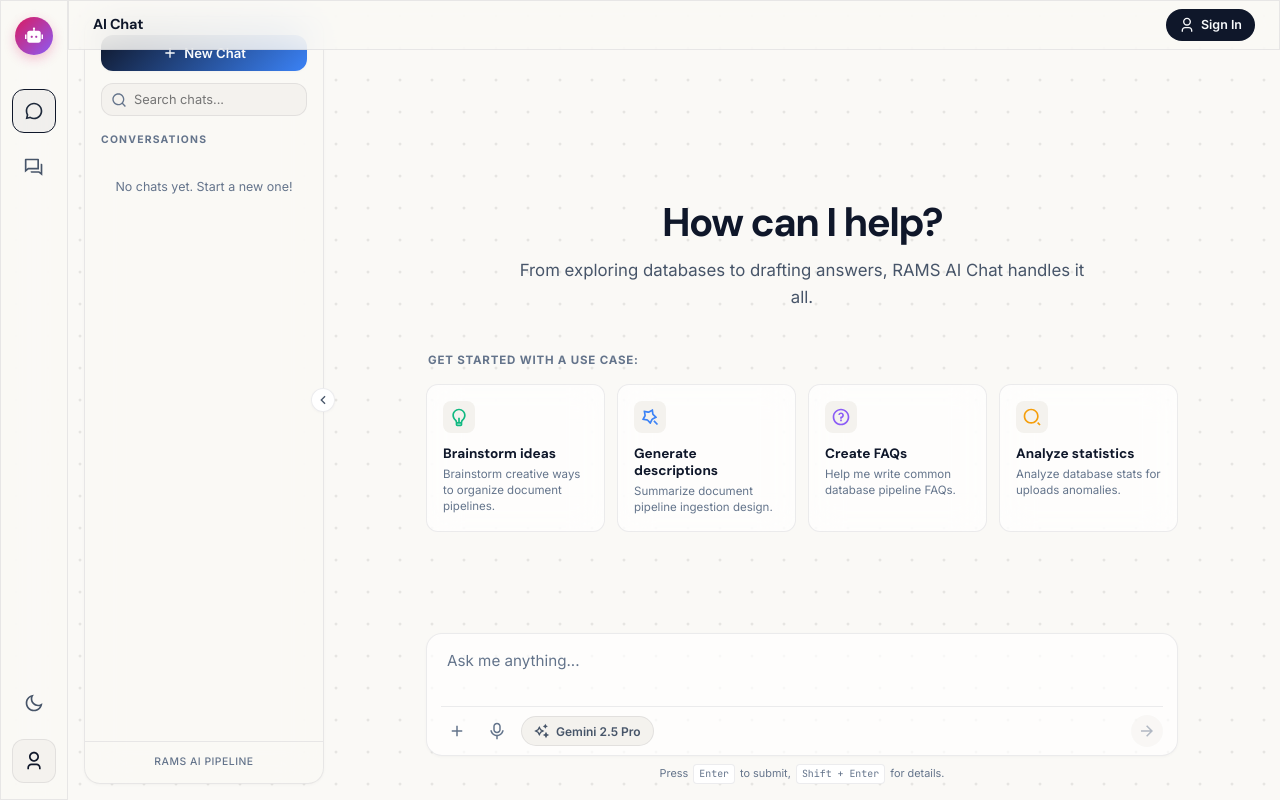
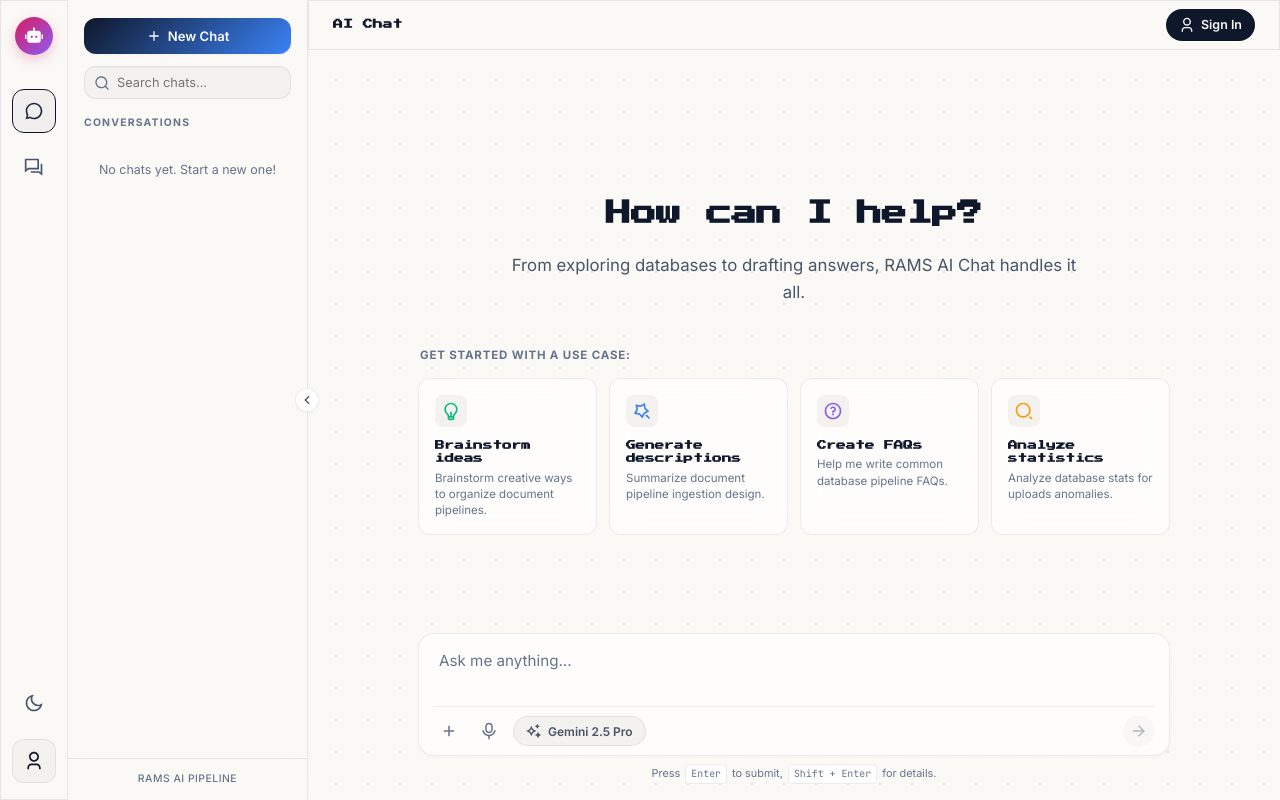
Before and after one commit to Reyansh-Manta/RAMS-Frontend, a React (Vite) app: page / in a window 1280 px wide. Built offline with nearby package versions, Linux system fonts and the light colour scheme.

Commit message:
refactor: update layout spacing to remove gaps and refine typography across application pages and components

```diff
--- a/src/App.css
+++ b/src/App.css
@@ -16,19 +16,19 @@
   display: flex;
   flex-direction: column;
   min-width: 0;
-  margin-left: 84px; /* Ribbon width (68px) + gap (16px) */
+  margin-left: 68px; /* Ribbon width (68px) */
   transition: margin-left var(--transition-base);
   background: transparent;
 }
 
 /* When on chat route, secondary conversation sidebar is active */
 .chat-route .app-main-content {
-  margin-left: 324px; /* Ribbon (68) + Sidebar (240) + gaps */
+  margin-left: 308px; /* Ribbon (68) + Sidebar (240) */
 }
 
 /* If secondary conversation sidebar is collapsed */
 .chat-route.sidebar-collapsed .app-main-content {
-  margin-left: 84px;
+  margin-left: 68px;
 }
 
 .app-page-wrapper {
--- a/src/components/Navbar.css
+++ b/src/components/Navbar.css
@@ -13,6 +13,16 @@
   background: var(--color-bg-glass);
   backdrop-filter: blur(20px);
   transition: left var(--transition-base);
+}
+
+/* Offset when the conversation sidebar drawer is active and expanded */
+.chat-route .navbar-header-bar {
+  left: 308px; /* Ribbon width (68) + Sidebar width (240) */
+}
+
+/* Offset when the conversation sidebar drawer is collapsed */
+.chat-route.sidebar-collapsed .navbar-header-bar {
+  left: 68px;
 }
 
 .navbar-mobile-trigger {
@@ -38,10 +48,10 @@
   align-items: center;
   gap: 8px;
   font-family: var(--font-heading);
-  font-size: 0.9rem;
+  font-size: 0.62rem;
   font-weight: 700;
   color: var(--color-text-primary);
-  letter-spacing: -0.2px;
+  letter-spacing: 0px;
 }
 
 .breadcrumb-sep {
@@ -51,8 +61,9 @@
 
 .breadcrumb-sub {
   color: var(--color-text-secondary);
-  font-weight: 500;
-  font-size: 0.85rem;
+  font-weight: 700;
+  font-size: 0.58rem;
+  font-family: var(--font-heading);
 }
 
 .navbar-right {
--- a/src/components/Sidebar.css
+++ b/src/components/Sidebar.css
@@ -1,14 +1,17 @@
 .sidebar {
   position: fixed;
-  /* Float next to the Far-Left Ribbon */
-  top: 16px;
-  left: 84px; /* 68px ribbon width + 16px gap */
-  bottom: 16px;
+  /* Float flush next to the Far-Left Ribbon */
+  top: 0;
+  left: 68px; /* Exact ribbon width */
+  bottom: 0;
   width: 240px;
   display: flex;
   flex-direction: column;
-  border: 1px solid var(--color-border);
-  border-radius: var(--radius-lg);
+  border-left: none;
+  border-right: 1px solid var(--color-border);
+  border-top: none;
+  border-bottom: none;
+  border-radius: 0;
   background: var(--color-bg-glass);
   backdrop-filter: blur(20px);
   z-index: 900;
@@ -252,10 +255,11 @@
 @media (max-width: 768px) {
   .sidebar {
     transform: translateX(-100%);
-    top: 12px;
-    left: 12px;
-    bottom: 64px; /* leave space for bottom ribbon tab */
+    top: 0;
+    left: 0;
+    bottom: 52px; /* leave space for bottom ribbon tab */
     width: 260px;
+    border-radius: 0;
     opacity: 1 !important;
   }
 
--- a/src/index.css
+++ b/src/index.css
@@ -1,4 +1,5 @@
 @import url('https://fonts.googleapis.com/css2?family=DM+Sans:ital,opsz,wght@0,9..40,300;0,9..40,400;0,9..40,500;0,9..40,600;0,9..40,700;1,9..40,400&family=Inter:wght@300;400;500;600;700&family=JetBrains+Mono:wght@400;500&display=swap');
+@import url('https://fonts.googleapis.com/css2?family=Press+Start+2P&display=swap');
 
 /* ═══════════════════════════════════════════
    DESIGN TOKENS
@@ -38,7 +39,7 @@
   --color-border-active: #0f172a;
 
   /* Typography */
-  --font-heading: 'DM Sans', sans-serif;
+  --font-heading: 'Press Start 2P', monospace;
   --font-body: 'Inter', sans-serif;
   --font-mono: 'JetBrains Mono', monospace;
 
--- a/src/pages/AdminDashboard.css
+++ b/src/pages/AdminDashboard.css
@@ -35,9 +35,8 @@
   display: flex;
   align-items: center;
   gap: 12px;
-  font-size: 1.8rem;
-  font-weight: 800;
-  letter-spacing: -1px;
+  font-size: 1.15rem;
+  font-weight: 700;
   font-family: var(--font-heading);
 }
 
--- a/src/pages/AdminStats.css
+++ b/src/pages/AdminStats.css
@@ -26,10 +26,9 @@
   display: flex;
   align-items: center;
   gap: 12px;
-  font-size: 1.8rem;
-  font-weight: 800;
+  font-size: 1.15rem;
+  font-weight: 700;
   color: var(--color-text-primary);
-  letter-spacing: -1px;
   font-family: var(--font-heading);
 }
 
--- a/src/pages/AdminUsers.css
+++ b/src/pages/AdminUsers.css
@@ -18,11 +18,10 @@
   display: flex;
   align-items: center;
   gap: 12px;
-  font-size: 1.8rem;
-  font-weight: 800;
+  font-size: 1.15rem;
+  font-weight: 700;
   color: var(--color-text-primary);
   font-family: var(--font-heading);
-  letter-spacing: -1px;
 }
 
 .admin-users-desc {
--- a/src/pages/ChatPage.css
+++ b/src/pages/ChatPage.css
@@ -39,11 +39,11 @@
 }
 
 .chat-welcome-title {
-  font-size: 2.5rem;
-  font-weight: 800;
-  line-height: 1.15;
-  letter-spacing: -1.5px;
-  margin-bottom: 12px;
+  font-size: 1.6rem;
+  font-weight: 700;
+  line-height: 1.4;
+  letter-spacing: -0.5px;
+  margin-bottom: 20px;
   font-family: var(--font-heading);
   color: var(--color-text-primary);
 }
@@ -122,10 +122,11 @@
 }
 
 .use-case-card-title {
-  font-size: 0.85rem;
+  font-size: 0.6rem;
   font-weight: 700;
   color: var(--color-text-primary);
   font-family: var(--font-heading);
+  line-height: 1.4;
 }
 
 .use-case-card-desc {
--- a/src/pages/FAQ.css
+++ b/src/pages/FAQ.css
@@ -15,13 +15,12 @@
 }
 
 .faq-title {
-  font-size: 1.8rem;
-  font-weight: 800;
+  font-size: 1.15rem;
+  font-weight: 700;
   display: flex;
   align-items: center;
   gap: 12px;
   color: var(--color-text-primary);
-  letter-spacing: -1px;
   font-family: var(--font-heading);
 }
 
```
